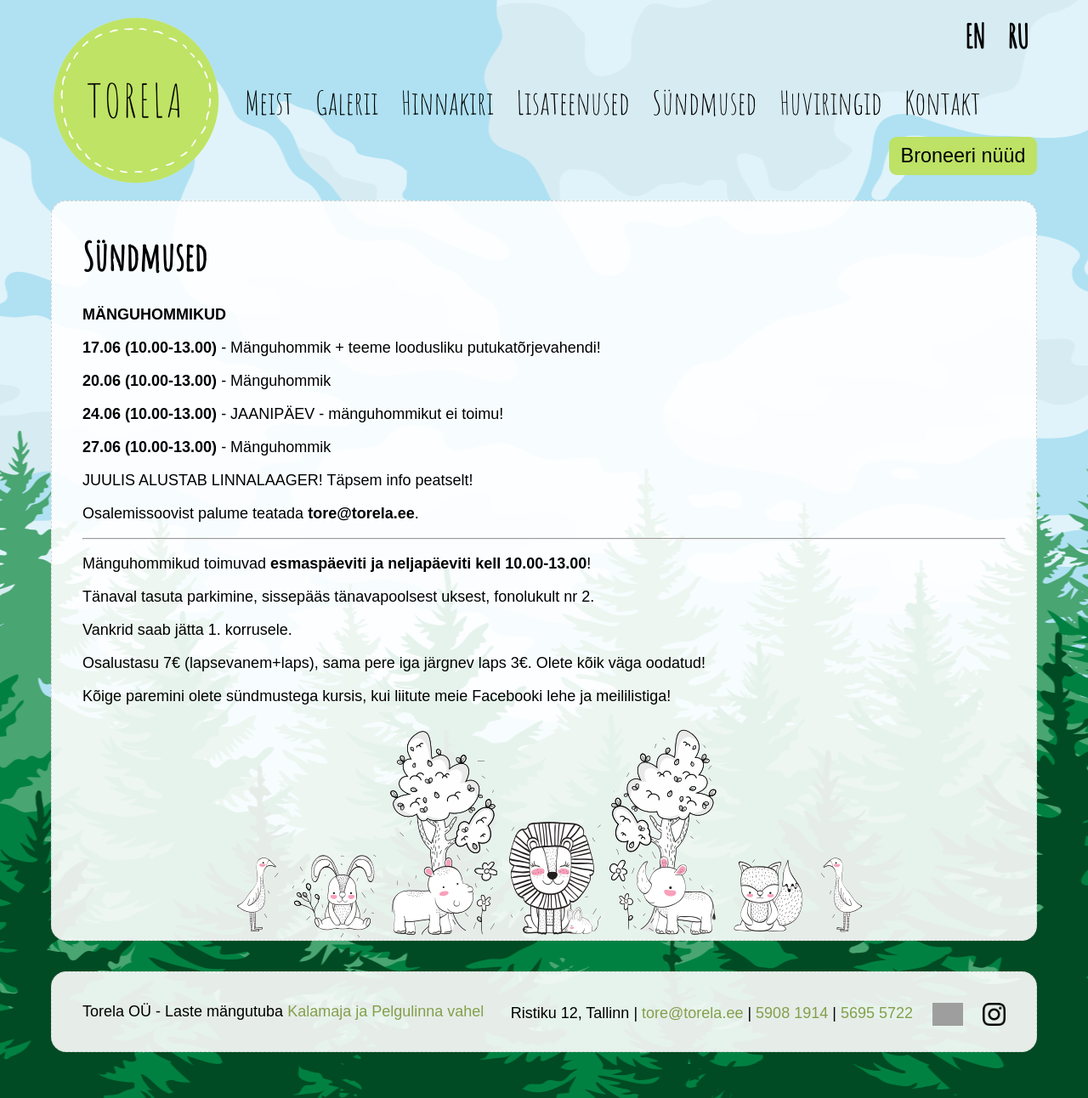
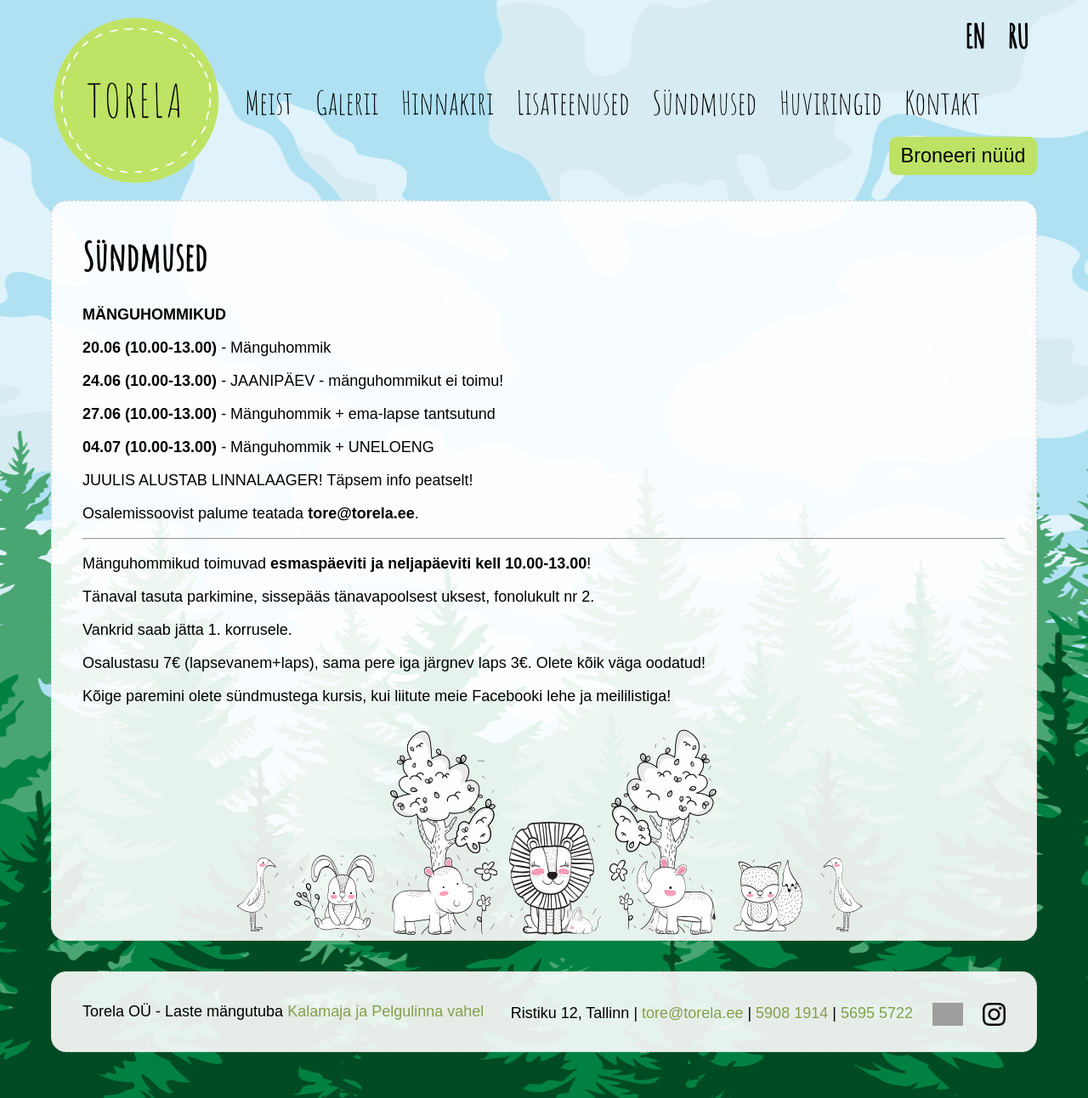
Before and after one commit to mypsik/torela, a Jekyll site: the page built from syndmused/index.md, in a window 1280 px wide. Shown: the whole page at 85% size. Built offline with Jekyll 4.4.1, drawn with Linux system fonts in a browser that asks for light colours; grey boxes are pictures that could not be loaded.

Commit message:
Update index.md

```diff
--- a/syndmused/index.md
+++ b/syndmused/index.md
@@ -10,17 +10,19 @@ ru: /ru/events/
 **MÄNGUHOMMIKUD**
 
 
-
-**17.06 (10.00-13.00)** - Mänguhommik + teeme loodusliku putukatõrjevahendi!
-
-
 **20.06 (10.00-13.00)** - Mänguhommik
 
 
 **24.06 (10.00-13.00)** - JAANIPÄEV - mänguhommikut ei toimu!
 
 
-**27.06 (10.00-13.00)** - Mänguhommik
+**27.06 (10.00-13.00)** - Mänguhommik + ema-lapse tantsutund
+
+
+**04.07 (10.00-13.00)** - Mänguhommik + UNELOENG
+
+
+
 
 
 JUULIS ALUSTAB LINNALAAGER!
```
